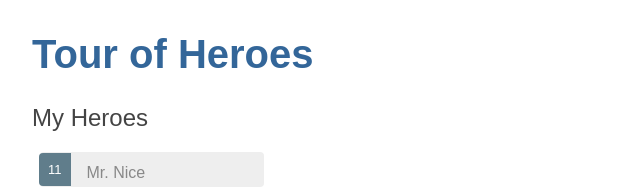
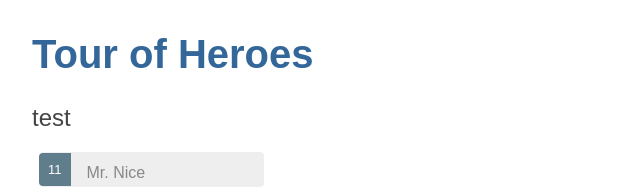
Before and after one commit to Isantipov/banderteach-a, an Angular app: page / in a window 1280 px wide. Shown: the top 194 px of the page, without its empty margins (0-640 px from the left). Built offline with nearby package versions, Linux system fonts and the light colour scheme.

Commit message:
test interactions

```diff
--- a/src/app/heroes/heroes.component.html
+++ b/src/app/heroes/heroes.component.html
@@ -1,4 +1,4 @@
-<h2>My Heroes</h2>
+<h2>{{appTitle}}</h2>
 
 <ul class="heroes">
   <li *ngFor="let hero of heroes"
--- a/src/app/heroes/heroes.component.ts
+++ b/src/app/heroes/heroes.component.ts
@@ -13,6 +13,8 @@ export class HeroesComponent implements OnInit {
 
   selectedHero: Hero;
 
+  appTitle: string = 'test';
+
   constructor() { }
 
   ngOnInit() {
@@ -20,5 +22,6 @@ export class HeroesComponent implements OnInit {
 
   onSelect(hero: Hero): void {
     this.selectedHero = hero;
+    this.appTitle = `selected hero is ${hero.name}`;
   }
 }
```
